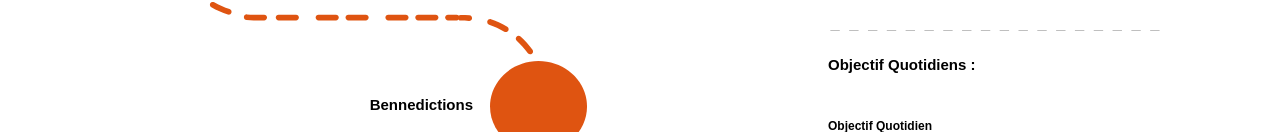
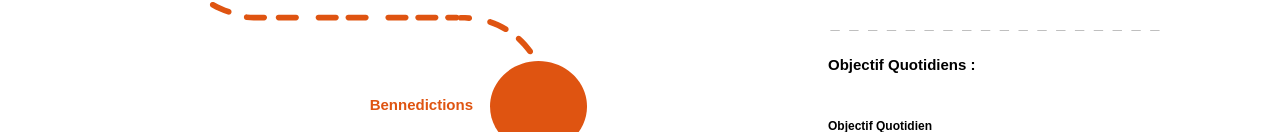
Before and after one commit to dev-mdsohagmiya/afi, a React (Vite) app: page /dashboard in a window 1280 px wide. Shown: the part 668-800 px from the top of the page. Built offline with nearby package versions, Linux system fonts and the light colour scheme.

Commit message:
update going to learn

```diff
--- a/src/components/FullPath.jsx
+++ b/src/components/FullPath.jsx
@@ -19,7 +19,7 @@ export default function FullPath() {
         <Greetings done={true} />
         <GiveTNews done={true} />
         <GiveTNews2 done={true} />
-        <Blessings done={false} />
+        <Blessings done={true} />
         <Blessings2 />
         <Intro />
         <Intro2 />
--- a/src/components/path/GiveTNews2.jsx
+++ b/src/components/path/GiveTNews2.jsx
@@ -34,7 +34,7 @@ export default function GiveTNews2(props) {
     setTimeout(() => setFillColor11("fill-color"), delay + 550);
     setTimeout(() => setFillColor12("fill-color"), delay + 600);
     setTimeout(() => setFillColor13("fill-color"), delay + 650);
-    setTimeout(() => setLinkColor("processh2"), 700);
+    setTimeout(() => setLinkColor("processh2"), delay + 700);
   };
 
   if (done) {
--- a/src/styles/path/Blessings2.css
+++ b/src/styles/path/Blessings2.css
@@ -89,6 +89,7 @@
     position: absolute;
     top: 360px;
     left: 8px;
+    display: none;
   }
 
   #blessings2 .svg-2 {
```
